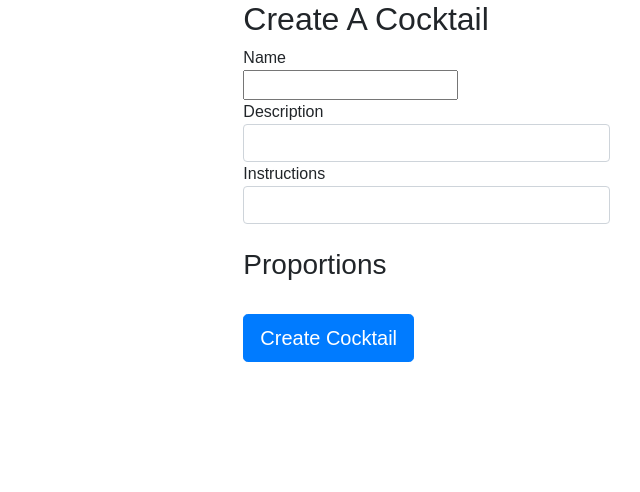
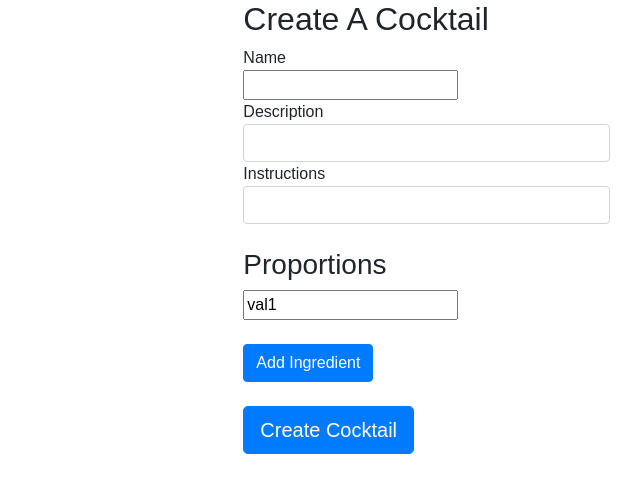
Before and after one commit to vsparrow/boozer-react, a React (Create React App) app: page / in a window 1280 px wide. Shown: the top 492 px of the page, without its empty margins (640-1280 px from the left). Built offline with nearby package versions, Linux system fonts and the light colour scheme; no server answers.

Commit message:
basic dynamic create inputs

```diff
--- a/src/CreateCocktail.js
+++ b/src/CreateCocktail.js
@@ -1,5 +1,22 @@
 import React, { Component } from 'react';
 class CreateCocktail extends Component {
+  constructor(){
+    super()
+    this.state={ingredients: ["val1"]}
+  }
+
+  addIngredientInput = ()=>{  //function to add inputs for ingredients
+    let ingredients = [...this.state.ingredients]
+    ingredients.push("")
+    this.setState({ingredients: ingredients})
+  }
+
+  handleChange = ()=>{ console.log("hi")}
+  ingredients = ()=>{
+    return  this.state.ingredients.map((el,index)=>{
+      return       <div key={index}><input type="text" value={el} placeholder="some ingredients" onChange={this.handleChange}/></div>
+    })
+  }
 
   render() {
     // console.log(this.props);
@@ -15,7 +32,9 @@ class CreateCocktail extends Component {
 
         <h3>Proportions</h3>
         <div className="NewIngredients">
-
+          {this.ingredients()}
+          <br/>
+          <button onClick={this.addIngredientInput} type="button" className="btn btn-primary btn-md">Add Ingredient</button>
         </div>
         <div className="CreateCocktailButton">
           <br/>
```
